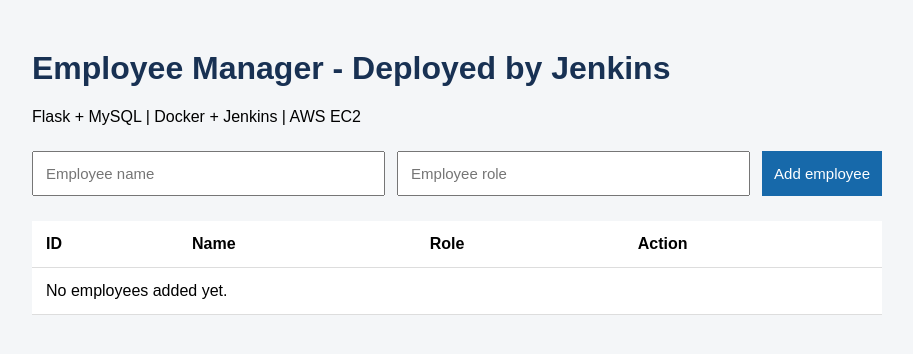
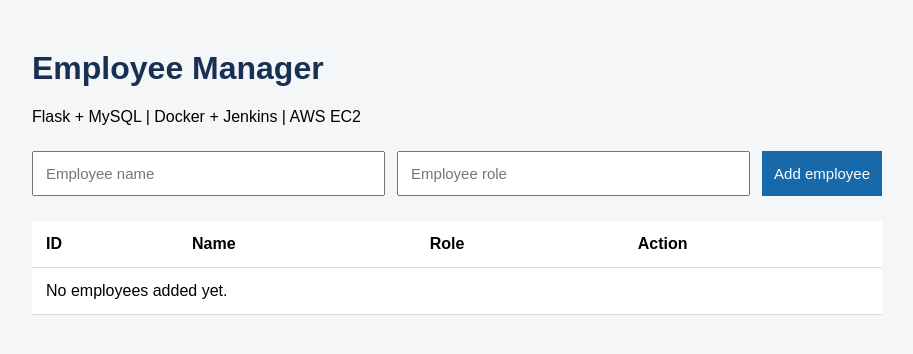
Before and after one commit to Chandan13-hub/two-tier-flask-jenkins, a Flask app: page / in a window 1280 px wide. Shown: the top 354 px of the page, without its empty margins (183-1096 px from the left). Run offline with Flask 3, Linux system fonts and the light colour scheme; data that the repository does not hold is empty.

Commit message:
Back to normal heading

```diff
--- a/app/templates/index.html
+++ b/app/templates/index.html
@@ -58,7 +58,7 @@
 </head>
 
 <body>
-  <h1>Employee Manager - Deployed by Jenkins</h1>
+  <h1>Employee Manager</h1>
   <p>Flask + MySQL | Docker + Jenkins | AWS EC2</p>
 
   <form class="add-form" method="post" action="/employees">
```
